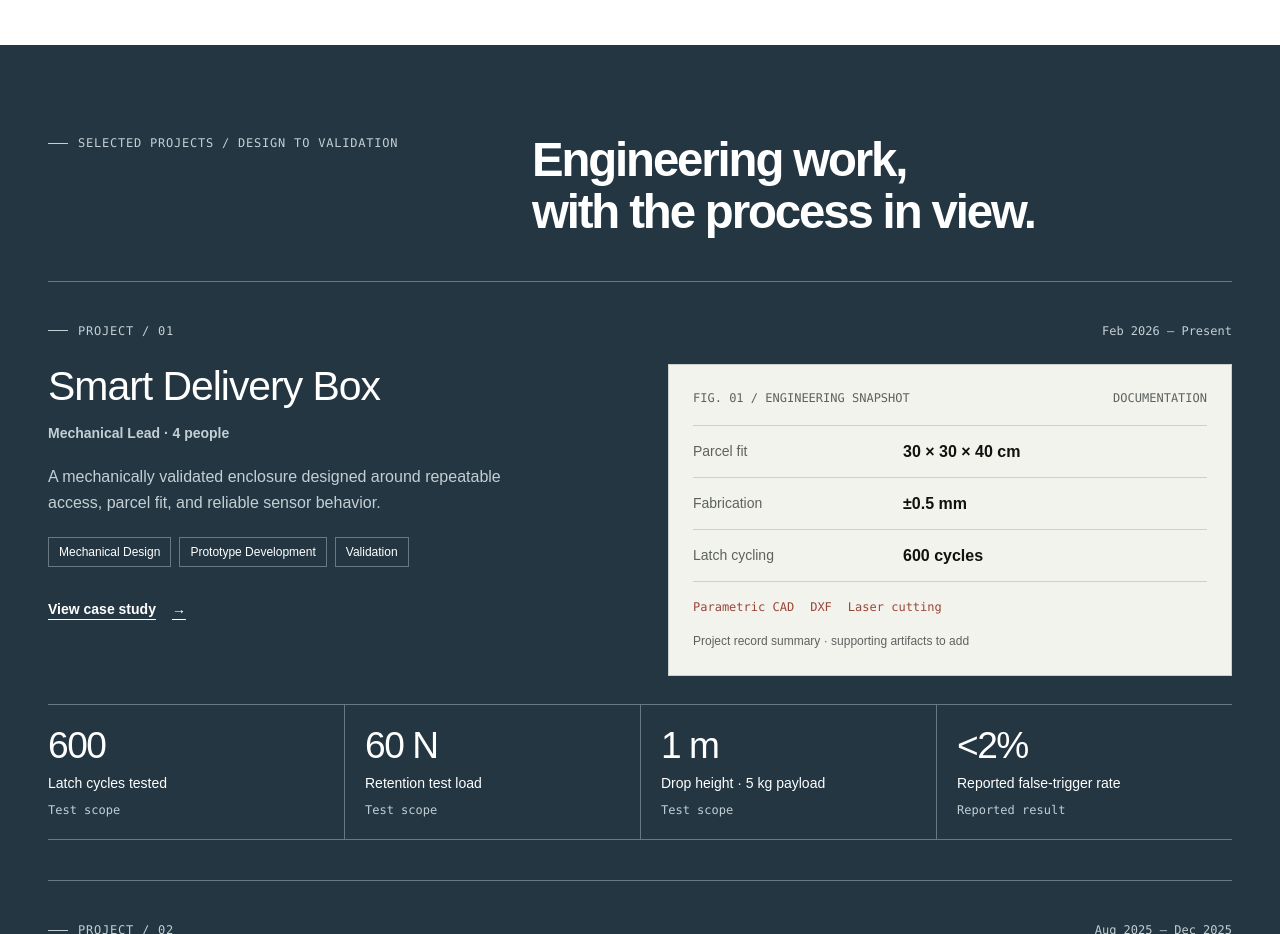
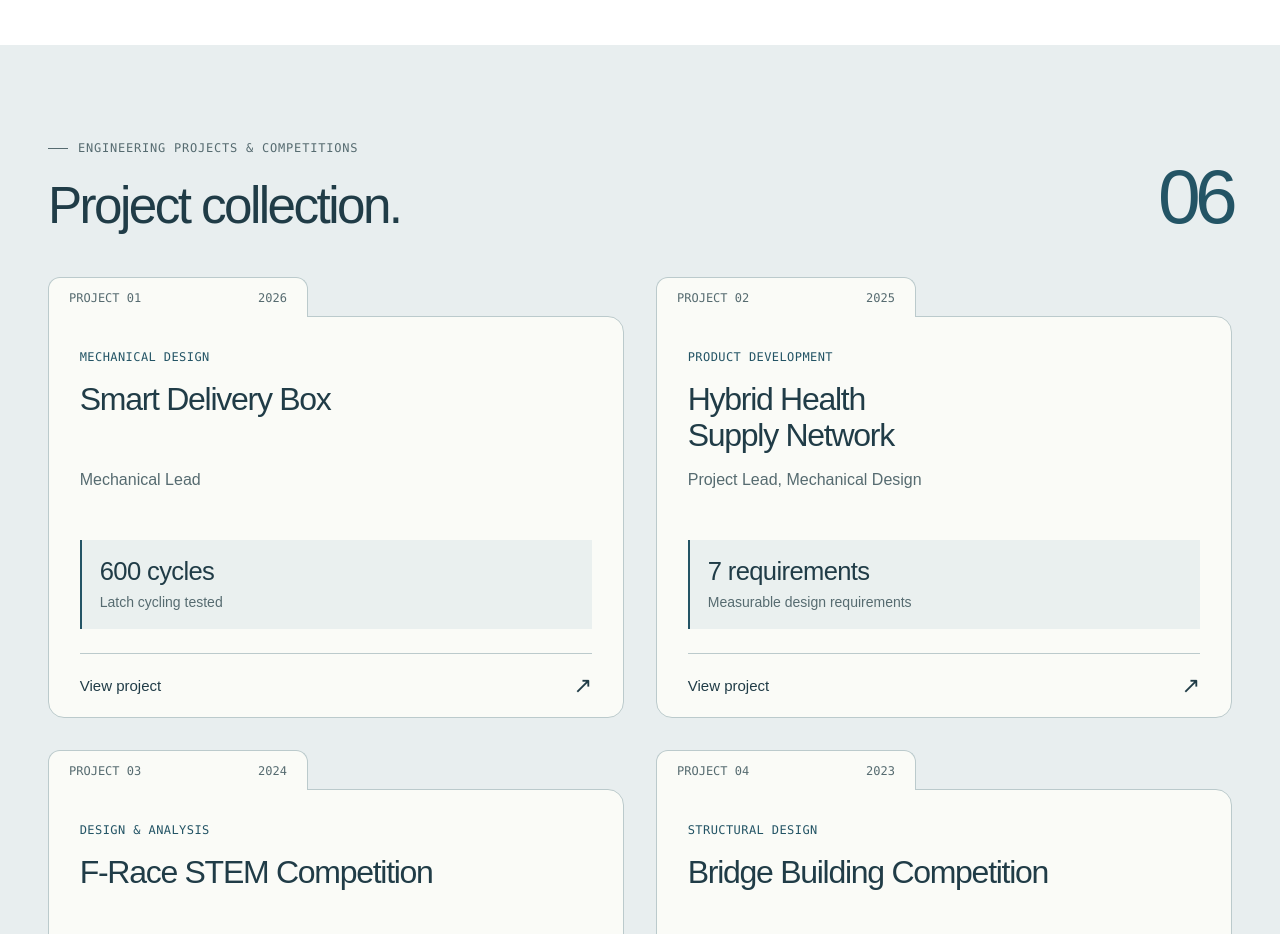
Before and after one commit to tquann207/tquan207.portfolio, a Next.js app: page / in a window 1280 px wide. Shown: the part 2100-3034 px from the top of the page. Built offline with nearby package versions, Linux system fonts and the light colour scheme; no server answers.

Commit message:
Apply approved project folio layout to all six projects

```diff
--- a/app/globals.css
+++ b/app/globals.css
@@ -131,6 +131,49 @@ main:focus { outline: 0; }
 .project-feature__image { display: block; aspect-ratio: 4/3; overflow: hidden; border: 1px solid var(--border); }
 .project-feature__image img { width: 100%; height: 100%; object-fit: contain; transition: transform .2s; }
 .project-feature__image:hover img { transform: scale(1.015); }
+/* All six projects share the approved folder-style collection. */
+.project-collection {
+  --folio-background: #e8eeef;
+  --folio-paper: #fafbf7;
+  --folio-ink: #203c47;
+  --folio-muted: #566b70;
+  --folio-line: #bbcacc;
+  --folio-accent: #235465;
+  --folio-inset: #eaf0ef;
+  background: var(--folio-background);
+  color: var(--folio-ink);
+}
+.project-collection :focus-visible { outline-color: var(--folio-accent); }
+.project-collection__heading { display: flex; align-items: flex-end; justify-content: space-between; gap: 24px; margin-bottom: 44px; }
+.project-collection__heading > div { min-width: 0; }
+.project-collection .technical-label { color: var(--folio-muted); }
+.project-collection__title { margin-top: 18px; font-size: clamp(2.2rem, 4vw, 3.75rem); font-weight: 500; line-height: 1.08; letter-spacing: -.05em; }
+.project-collection__count { flex-shrink: 0; color: var(--folio-accent); font-size: clamp(3rem, 6vw, 5.5rem); font-weight: 400; line-height: .95; letter-spacing: -.075em; }
+.project-folio-grid { display: grid; grid-template-columns: repeat(2, minmax(0, 1fr)); grid-auto-rows: 1fr; gap: 32px; }
+.project-folio { min-width: 0; display: flex; flex-direction: column; }
+.project-folio__tab { position: relative; z-index: 1; display: flex; justify-content: space-between; align-items: center; gap: 12px; width: 72%; max-width: 260px; min-height: 40px; padding: 9px 20px; margin-bottom: -1px; border: 1px solid var(--folio-line); border-bottom: 0; border-radius: 12px 12px 0 0; background: var(--folio-paper); color: var(--folio-muted); font: .75rem/1.5 var(--mono); }
+.project-folio__sheet { flex: 1; min-width: 0; display: flex; flex-direction: column; padding: clamp(22px, 2.4vw, 34px) clamp(22px, 2.4vw, 34px) 0; border: 1px solid var(--folio-line); border-radius: 0 16px 16px 16px; background: var(--folio-paper); color: var(--folio-ink); transition: box-shadow .18s ease; }
+.project-folio__sheet:hover { box-shadow: 0 5px 0 var(--folio-line); }
+.project-folio__category { margin-bottom: 16px; color: var(--folio-accent); font: .75rem/1.5 var(--mono); text-transform: uppercase; letter-spacing: .035em; }
+.project-folio__title { min-height: 2.24em; max-width: 21ch; font-size: clamp(1.75rem, 2.5vw, 2.4rem); font-weight: 500; line-height: 1.12; letter-spacing: -.04em; }
+.project-folio__role { min-height: 3em; margin-top: 14px; color: var(--folio-muted); font-size: 1rem; line-height: 1.5; }
+.project-folio__highlight { display: flex; flex-direction: column; gap: 6px; margin-block: 24px; padding: 16px 18px; border-left: 2px solid var(--folio-accent); background: var(--folio-inset); }
+.project-folio__highlight dt { color: var(--folio-muted); font-size: .875rem; line-height: 1.5; }
+.project-folio__highlight dd { order: -1; margin: 0; color: var(--folio-ink); font-size: clamp(1.5rem, 2vw, 1.875rem); font-weight: 500; line-height: 1.2; letter-spacing: -.025em; }
+.project-folio__open { display: flex; justify-content: space-between; align-items: center; gap: 16px; min-height: 64px; margin-top: auto; border-top: 1px solid var(--folio-line); font-size: .9375rem; font-weight: 500; }
+.project-folio__open > span { font-size: 1.4rem; }
+.project-collection__footer { display: flex; justify-content: space-between; flex-wrap: wrap; gap: 12px 24px; margin-top: 28px; color: var(--folio-muted); font: .75rem/1.5 var(--mono); letter-spacing: .025em; }
+@media (max-width: 640px) {
+  .project-collection__heading { gap: 16px; margin-bottom: 30px; }
+  .project-collection__title { font-size: clamp(2rem, 6.5vw, 2.5rem); margin-top: 14px; }
+  .project-collection__count { font-size: 3rem; }
+  .project-folio-grid { grid-template-columns: minmax(0, 1fr); grid-auto-rows: auto; gap: 24px; }
+  .project-folio__title { min-height: 0; max-width: 22ch; font-size: 1.875rem; }
+  .project-folio__role { min-height: 0; }
+  .project-folio__highlight { margin-top: 22px; }
+  .project-folio__open { min-height: 56px; }
+}
+
 .evidence-rows > div { display: grid; grid-template-columns: minmax(0, 1fr) minmax(0, 1.6fr); gap: 20px; padding-block: 14px; border-bottom: 1px solid var(--border); }
 .evidence-rows dt { color: var(--muted); font-size: .875rem; }
 .evidence-rows dd { margin: 0; font-size: 1rem; font-weight: 600; line-height: 1.45; }
@@ -392,5 +435,5 @@ main:focus { outline: 0; }
   :root { --page: 100%; --section: 28px; }
   body, .selected-work { background: white; color: black; }
   .case-layout { display: block; }
-  .case-section, .project-feature { break-inside: avoid; }
+  .case-section, .project-feature, .project-folio { break-inside: avoid; }
 }
--- /dev/null
+++ b/components/project-collection.tsx
@@ -0,0 +1,61 @@
+import Link from "next/link";
+import { projects, type Project } from "@/content/site";
+import { TechnicalLabel } from "./technical-label";
+
+function ProjectFolio({ project, headingLevel }: { project: Project; headingLevel: 2 | 3 }) {
+  const { year, category, highlight } = project.overview;
+  const Heading = headingLevel === 2 ? "h2" : "h3";
+
+  return (
+    <article className="project-folio" id={project.slug}>
+      <div className="project-folio__tab">
+        <span>PROJECT {project.number}</span>
+        <time dateTime={year}>{year}</time>
+      </div>
+      <Link
+        className="project-folio__sheet"
+        href={`/projects/${project.slug}/`}
+        aria-label={`View ${project.title}`}
+      >
+        <p className="project-folio__category">{category}</p>
+        <Heading className="project-folio__title">{project.title}</Heading>
+        <p className="project-folio__role">{project.role}</p>
+        <dl className="project-folio__highlight">
+          <dt>{highlight.label}</dt>
+          <dd>{highlight.value}</dd>
+        </dl>
+        <span className="project-folio__open">
+          View project <span aria-hidden="true">↗</span>
+        </span>
+      </Link>
+    </article>
+  );
+}
+
+export function ProjectCollection({ headingLevel = 2 }: { headingLevel?: 1 | 2 }) {
+  const Heading = headingLevel === 1 ? "h1" : "h2";
+  const years = projects.map(project => project.overview.year).sort();
+
+  return (
+    <div className="site-shell">
+      <header className="project-collection__heading">
+        <div>
+          <TechnicalLabel>ENGINEERING PROJECTS &amp; COMPETITIONS</TechnicalLabel>
+          <Heading className="project-collection__title" id="project-overview-title">
+            Project collection.
+          </Heading>
+        </div>
+        <span className="project-collection__count" aria-label={`${projects.length} projects`}>
+          {String(projects.length).padStart(2, "0")}
+        </span>
+      </header>
+      <div className="project-folio-grid">
+        {projects.map(project => <ProjectFolio key={project.slug} project={project} headingLevel={headingLevel === 1 ? 2 : 3} />)}
+      </div>
+      <div className="project-collection__footer">
+        <span>DESIGN / PROTOTYPE / VALIDATE</span>
+        <span>{years[0]} — {years.at(-1)}</span>
+      </div>
+    </div>
+  );
+}
--- a/components/project-overview.tsx
+++ b/components/project-overview.tsx
@@ -1,13 +1,9 @@
-import Link from "next/link";
-import { featuredProjects, supportingProjects } from "@/content/site";
-import { ProjectFeature } from "./project-feature";
-import { TechnicalLabel } from "./technical-label";
+import { ProjectCollection } from "./project-collection";
 
 export function ProjectOverview() {
-  return <section className="selected-work section-space" id="projects" aria-labelledby="project-overview-title"><div className="site-shell">
-    <div className="section-heading"><TechnicalLabel>SELECTED PROJECTS / DESIGN TO VALIDATION</TechnicalLabel><h2 id="project-overview-title">Engineering work,<br />with the process in view.</h2></div>
-    <div className="project-list">{featuredProjects.map(project => <ProjectFeature key={project.slug} project={project} />)}</div>
-    <div className="supporting-projects">{supportingProjects.map(project => <Link key={project.slug} className="supporting-project" href={`/projects/${project.slug}/`}><span className="technical-label">PROJECT / {project.number} · {project.timeline}</span><h3>{project.title}</h3><p>{project.role}</p><p>{project.categories.join(" · ")}</p><span className="text-link">View engineering record <span aria-hidden="true">↗</span></span></Link>)}</div>
-    <Link className="archive-link" href="/projects/">All six projects &amp; competition archive <span aria-hidden="true">→</span></Link>
-  </div></section>;
+  return (
+    <section className="project-collection section-space" id="projects" aria-labelledby="project-overview-title">
+      <ProjectCollection />
+    </section>
+  );
 }
--- a/components/projects-archive.tsx
+++ b/components/projects-archive.tsx
@@ -1,15 +1,15 @@
-import Link from "next/link";
-import { featuredProjects, supportingProjects, archiveProjects } from "@/content/site";
 import { Footer } from "./footer";
 import { Navbar } from "./navbar";
-import { ProjectFeature } from "./project-feature";
-import { TechnicalLabel } from "./technical-label";
+import { ProjectCollection } from "./project-collection";
 
 export function ProjectsArchive() {
-  return <><Navbar /><main id="main-content" className="projects-page" tabIndex={-1}><div className="site-shell">
-    <header className="archive-hero"><TechnicalLabel>ENGINEERING WORK / 06 PROJECTS</TechnicalLabel><h1>Design. Build.<br /><span>Show the evidence.</span></h1><p>Mechanical design, prototypes, and validation. Recent university work comes first; earlier competition projects retain their own engineering records.</p></header>
-    <section aria-labelledby="recent-projects"><h2 id="recent-projects" className="archive-section-title">Recent university projects</h2>{featuredProjects.map(p => <ProjectFeature key={p.slug} project={p} />)}</section>
-    <section aria-labelledby="supporting-projects"><h2 id="supporting-projects" className="archive-section-title">Earlier design &amp; analysis</h2>{supportingProjects.map(p => <ProjectFeature key={p.slug} project={p} />)}</section>
-    <section className="competition-archive" aria-labelledby="competition-title"><TechnicalLabel>COMPETITION ARCHIVE</TechnicalLabel><h2 id="competition-title">Where the building started.</h2>{archiveProjects.map(p => <article id={p.slug} className="archive-row" key={p.slug}><div><h3><Link href={`/projects/${p.slug}/`}>{p.title}</Link></h3><p>{p.timeline} · {p.role}</p></div><span>{p.metrics[0].value}</span><Link className="text-link" href={`/projects/${p.slug}/`}>View record <span aria-hidden="true">↗</span></Link></article>)}</section>
-  </div></main><Footer /></>;
+  return (
+    <>
+      <Navbar />
+      <main id="main-content" className="project-collection section-space" tabIndex={-1}>
+        <ProjectCollection headingLevel={1} />
+      </main>
+      <Footer />
+    </>
+  );
 }
--- a/content/site.ts
+++ b/content/site.ts
@@ -30,6 +30,11 @@ export type Project = {
   categories: string[];
   tools: string[];
   summary: string;
+  overview: {
+    year: string;
+    category: string;
+    highlight: Metric;
+  };
   metrics: Metric[];
   media?: ProjectMedia[];
   sections: ProjectSection[];
@@ -57,6 +62,7 @@ export const projects: Project[] = [
     number: "01",
     title: "Smart Delivery Box",
     shortTitle: "Delivery Box",
+    overview: { year: "2026", category: "Mechanical Design", highlight: { value: "600 cycles", label: "Latch cycling tested", kind: "test" } },
     role: "Mechanical Lead",
     timeline: "Feb 2026 — Present",
     location: "Cincinnati, Ohio",
@@ -103,6 +109,7 @@ export const projects: Project[] = [
     number: "02",
     title: "Hybrid Health Supply Network",
     shortTitle: "Health Supply Network",
+    overview: { year: "2025", category: "Product Development", highlight: { value: "7 requirements", label: "Measurable design requirements", kind: "context" } },
     role: "Project Lead, Mechanical Design",
     timeline: "Aug 2025 — Dec 2025",
     location: "Cincinnati, Ohio",
@@ -148,6 +155,7 @@ export const projects: Project[] = [
     number: "03",
     title: "F-Race STEM Competition",
     shortTitle: "F-Race",
+    overview: { year: "2024", category: "Design & Analysis", highlight: { value: "AutoCAD", label: "Part & assembly drawings", kind: "context" } },
     role: "Mechanical Design Contributor",
     timeline: "Sep 2024 — Oct 2024",
     location: "Ho Chi Minh City, Vietnam",
@@ -192,6 +200,7 @@ export const projects: Project[] = [
     number: "04",
     title: "Bridge Building Competition",
     shortTitle: "Bridge Building",
+    overview: { year: "2023", category: "Structural Design", highlight: { value: "120 kg", label: "Reported supported mass", kind: "reported" } },
     role: "Team Leader",
     timeline: "Mar 2023 — Apr 2023",
     location: "Ho Chi Minh City, Vietnam",
@@ -238,6 +247,7 @@ export const projects: Project[] = [
     number: "05",
     title: "Water Jet Car Competition",
     shortTitle: "Water Jet Car",
+    overview: { year: "2022", category: "STEM Competition", highlight: { value: "Top 4", label: "Competition result", kind: "context" } },
     role: "STEM Club Competition Team",
     timeline: "2022",
     location: "Ho Chi Minh City, Vietnam",
@@ -265,6 +275,7 @@ export const projects: Project[] = [
     number: "06",
     title: "City-Level Water Rocket",
     shortTitle: "Water Rocket",
+    overview: { year: "2021", category: "STEM Competition", highlight: { value: "Top 8", label: "Competition result", kind: "context" } },
     role: "STEM Club Competition Team",
     timeline: "2021",
     location: "Ho Chi Minh City, Vietnam",
```
